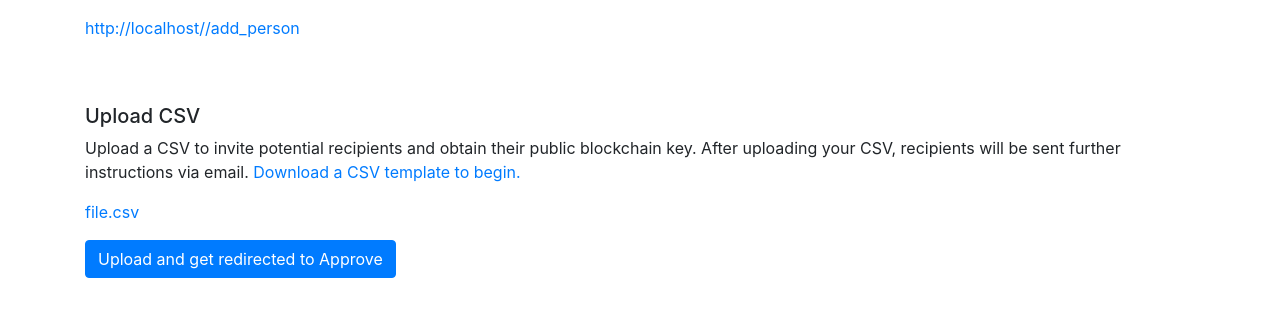
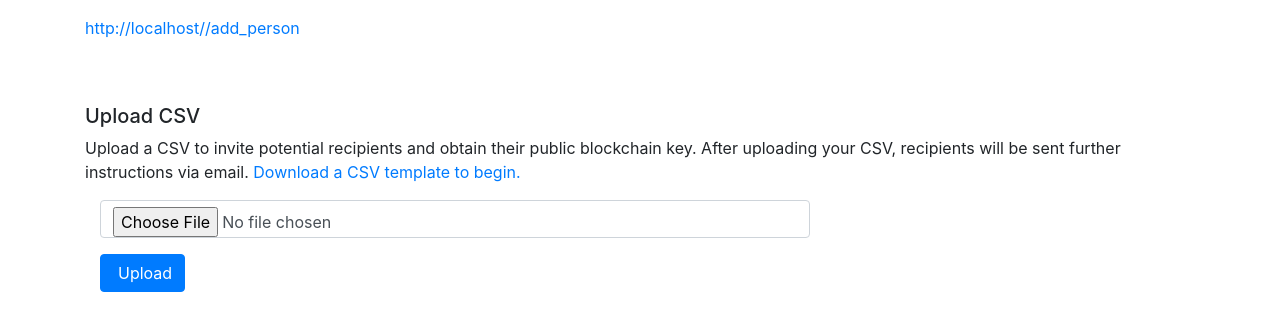
Before and after one commit to c21u/blockcerts-admin-app, a Django app: template issuer/templates/recipients/invite.html in a window 1280 px wide. Shown: the part 216-547 px from the top of the page. Run offline with Django 3.2, Linux system fonts and the light colour scheme; the template is opened without the code that fills it: values that come from a table or form of the project are taken from there, others are empty; some libraries are stand-ins or nearby versions.

Commit message:
handle csv uploads
closes #20

```diff
--- a/admin_app/urls.py
+++ b/admin_app/urls.py
@@ -31,7 +31,8 @@ from issuer.views import (HomePageView,
                           CompletedRecipientsView,
                           InviteRecipientsView,
                           RemindRecipientsView,
-                          ManageRecipientsView)
+                          ManageRecipientsView,
+                          UploadCsvView)
 
 urlpatterns = [
     path('accounts/login', django_cas_ng.views.LoginView.as_view(), name='cas_ng_login'),
@@ -51,4 +52,5 @@ urlpatterns = [
     url(r'^manage_recipients/(?P<pk>\w+)/invite', InviteRecipientsView.as_view(), name='recipients/invite'),
     url(r'^manage_recipients/(?P<pk>\w+)/remind', RemindRecipientsView.as_view(), name='recipients/remind'),
     url(r'^manage_recipients/', ManageRecipientsView.as_view(), name='recipients/manage'),
+    url(r'^upload/csv/$', UploadCsvView.as_view(), name='upload_csv')
 ]
--- a/issuer/templates/recipients/invite.html
+++ b/issuer/templates/recipients/invite.html
@@ -19,9 +19,18 @@
 
     <h5>Upload CSV</h5>
     <p>Upload a CSV to invite potential recipients and obtain their public blockchain key. After uploading your CSV, recipients will be sent further instructions via email. <a href="#">Download a CSV template to begin.</a></p>
-    <p><a href="#">file.csv</a></p>
-    <a class="btn btn-primary" href="{% url 'recipients/approve' issuance.pk %}">
-        Upload and get redirected to Approve
-    </a>
-
+    <form action="{% url "upload_csv" %}" method="POST" enctype="multipart/form-data" class="form-horizontal">
+        {% csrf_token %}
+        <div class="form-group">
+            <div class="col-md-8">
+                <input type="file" name="csv_file" id="csv_file" required="True" class="form-control">
+                <input type="hidden" name="issuance_id" id="issuance_id" value="{{ issuance.id }}">
+            </div>
+        </div>
+        <div class="form-group">
+            <div class="col-md-3 col-sm-3 col-xs-12 col-md-offset-3" style="margin-bottom:10px;">
+                <button class="btn btn-primary"> <span class="glyphicon glyphicon-upload" style="margin-right:5px;"></span>Upload</button>
+            </div>
+        </div>
+    </form>
 {% endblock %}
```
Also changed, not shown: issuer/views.py (+47 -19 lines).
